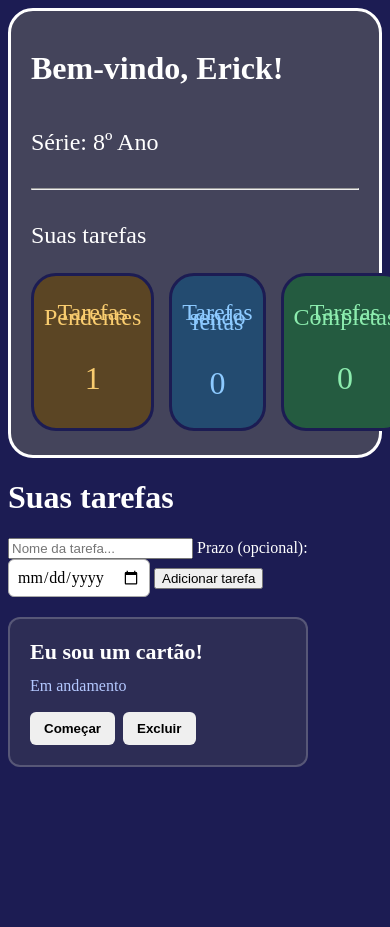
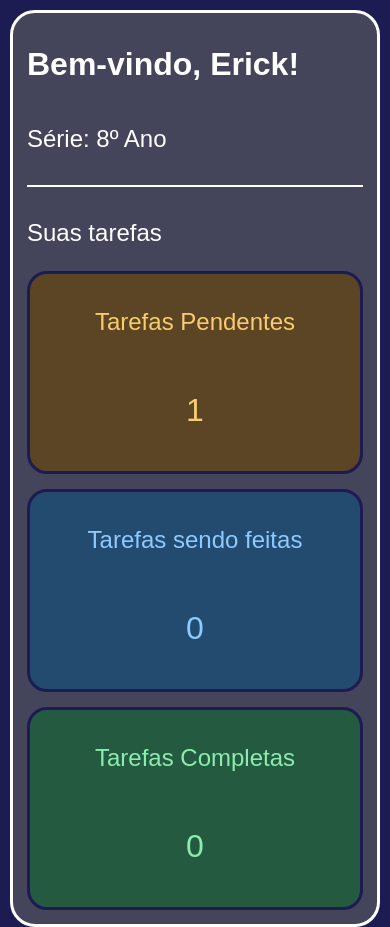
Before and after one commit to errico1543/App-Empreendorismo, a plain HTML site: page index.html in a window 390 px wide. Shown: the top 927 px of the page. Before the commit the page ends 844 px from the top, so only its background shows below. Drawn offline with Linux system fonts and the light colour scheme.

Commit message:
Update style.css

```diff
--- a/style.css
+++ b/style.css
@@ -1,3 +1,4 @@
+
 html {
     background-color: rgb(28, 28, 83);
     color: white;
@@ -6,47 +7,91 @@ html {
 * {
     box-sizing: border-box;
 }
-/* Student panel */
+
+body {
+    margin: 0;
+    padding: 16px;
+    font-family: Arial, sans-serif;
+}
+
+/* Painel do estudante */
 #student-panel {
     border: 3px solid white;
-    border-radius: 5px;
-    background-color: rgba(68, 68, 91);
+    border-radius: 25px;
+    background-color: rgb(68, 68, 91);
     width: 100%;
-    height: 450px;
+    min-height: 0;
     padding: 20px;
     display: flex;
     flex-direction: column;
-    border-radius: 25px;
+}
+
+#student-panel hr {
+    width: 100%;
+    border: 1px solid white;
+}
+
+/* Contadores de tarefas */
+#student-panel > div {
+    display: flex;
+    flex-direction: row;
+    flex-wrap: wrap;
+    gap: 15px;
 }
 
 .task-display {
-    width: 400px;
-    border:  3px solid rgba(28, 28, 83);
+    flex: 1 1 0;
+    min-width: 0;
+    border: 3px solid rgb(28, 28, 83);
     padding: 10px;
     display: flex;
     flex-direction: column;
-    line-height: 5px;
+    line-height: normal;
     text-align: center;
-    border-radius: 25px;
+    border-radius: 20px;
+    overflow-wrap: anywhere;
 }
 
-/* Tasks */
-#Tarefas {
-    display: flex;
-    flex-direction: column;
-    gap: 20px;
-
-}
-.task {
-    width: 100%;
-    height: 150px;
-    border-radius: 15px;
-    background-color: rgba(68, 68, 91);
-    padding: 10px;
-
+.task-display p {
+    line-height: normal;
 }
 
+/* Formulário de criação */
+#adicionar-tarefa {
+    display: flex;
+    flex-wrap: wrap;
+    align-items: center;
+    gap: 10px;
+    margin-bottom: 20px;
+}
 
+#nome-tarefa {
+    flex: 1 1 200px;
+    min-width: 0;
+    padding: 10px;
+    border-radius: 6px;
+    border: 1px solid #aaa;
+    font: inherit;
+}
+
+#prazo-tarefa {
+    max-width: 100%;
+    min-width: 0;
+    padding: 8px;
+    border-radius: 6px;
+    border: 1px solid #aaa;
+    font: inherit;
+}
+
+#adicionar-btn {
+    padding: 10px 14px;
+    border: none;
+    border-radius: 6px;
+    cursor: pointer;
+    font-weight: bold;
+}
+
+/* Lista de tarefas */
 #Tarefas {
     display: flex;
     flex-wrap: wrap;
@@ -56,29 +101,33 @@ html {
 
 .task {
     width: 300px;
+    max-width: 100%;
+    min-width: 0;
     padding: 20px;
     border: 2px solid rgba(255, 255, 255, 0.2);
     border-radius: 12px;
     background-color: rgb(45, 45, 85);
-
     display: flex;
     flex-direction: column;
     gap: 12px;
-
-    min-width: 0;
     overflow-wrap: anywhere;
 }
 
 .task-title {
     margin: 0;
     font-size: 22px;
-    overflow-wrap: anywhere;
 }
 
 .task-status {
     margin: 0;
     font-size: 16px;
     color: rgb(180, 200, 255);
+}
+
+.task-deadline {
+    margin: 0;
+    font-size: 14px;
+    color: rgb(190, 195, 220);
 }
 
 .task-actions {
@@ -97,20 +146,46 @@ html {
     font-weight: bold;
 }
 
-.task-actions button:hover {
+.task-actions button:hover,
+#adicionar-btn:hover {
     filter: brightness(1.15);
 }
 
+/* Ajustes para celulares */
+@media (max-width: 600px) {
+    body {
+        padding: 10px;
+    }
 
-.task-deadline {
-    margin: 0;
-    font-size: 14px;
-    color: rgb(190, 195, 220);
+    #student-panel {
+        padding: 14px;
+    }
+
+    #student-panel > div {
+        flex-direction: column !important;
+    }
+
+    .task-display {
+        width: 100%;
+        flex: auto;
+    }
+
+    #adicionar-tarefa {
+        align-items: stretch;
+        flex-direction: column;
+    }
+
+    #nome-tarefa,
+    #prazo-tarefa,
+    #adicionar-btn {
+        width: 100%;
+    }
+
+    #Tarefas {
+        flex-direction: column;
+    }
+
+    .task {
+        width: 100%;
+    }
 }
-
-#prazo-tarefa {
-    padding: 8px;
-    border-radius: 6px;
-    border: 1px solid #aaa;
-    font: inherit;
-}
```
